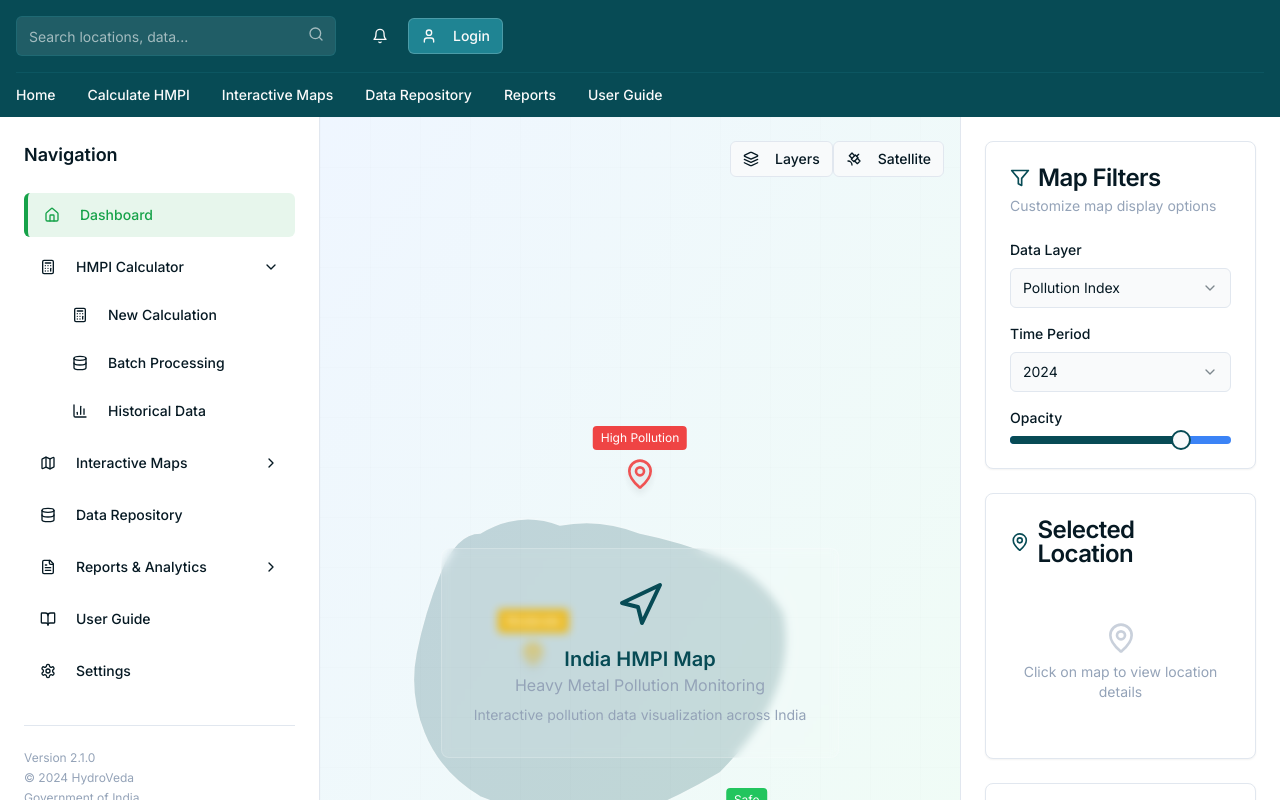
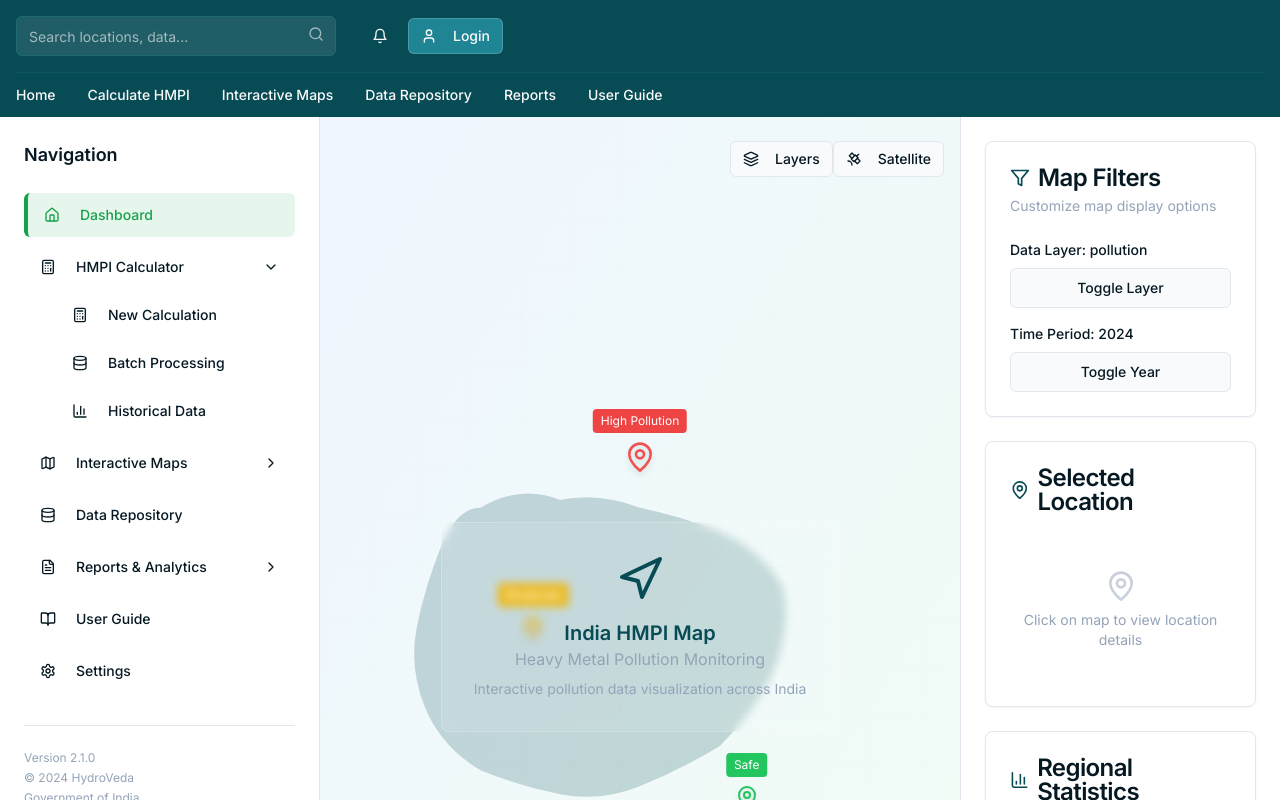
Before and after one commit to sarthak572/HMPI-frontend, a React (Vite) app: page /maps in a window 1280 px wide. Shown: the top 800 px of the page. Built offline with nearby package versions, Linux system fonts and the light colour scheme.

Commit message:
Fix: Resolve "render2 is not a function" error

```diff
--- a/src/pages/Maps.tsx
+++ b/src/pages/Maps.tsx
@@ -3,11 +3,10 @@ import { Map as MapIcon, Layers, Filter, BarChart3, MapPin, Satellite } from "lu
 import IndiaMap from "../components/maps/IndiaMap";
 import { Button } from "@/components/ui/button";
 import { Card, CardContent, CardDescription, CardHeader, CardTitle } from "@/components/ui/card";
-import { Select, SelectContent, SelectItem, SelectTrigger, SelectValue } from "@/components/ui/select";
-import { Slider } from "@/components/ui/slider";
 import Layout from "../components/layout/Layout";
 
 const Maps = () => {
+  console.log("Maps component rendering");
   const [selectedLayer, setSelectedLayer] = useState("pollution");
   const [timeRange, setTimeRange] = useState("2024");
 
@@ -59,7 +58,7 @@ const Maps = () => {
           </Card>
         </div>
 
-        {/* Right Panel */}
+        {/* Right Panel - Simplified without Select components for now */}
         <div className="w-80 border-l border-border bg-card">
           <div className="p-6 space-y-6">
             {/* Filters */}
@@ -75,38 +74,25 @@ const Maps = () => {
               </CardHeader>
               <CardContent className="space-y-4">
                 <div>
-                  <label className="text-sm font-medium mb-2 block">Data Layer</label>
-                  <Select value={selectedLayer} onValueChange={setSelectedLayer}>
-                    <SelectTrigger>
-                      <SelectValue />
-                    </SelectTrigger>
-                    <SelectContent>
-                      <SelectItem value="pollution">Pollution Index</SelectItem>
-                      <SelectItem value="arsenic">Arsenic Levels</SelectItem>
-                      <SelectItem value="lead">Lead Levels</SelectItem>
-                      <SelectItem value="mercury">Mercury Levels</SelectItem>
-                    </SelectContent>
-                  </Select>
+                  <label className="text-sm font-medium mb-2 block">Data Layer: {selectedLayer}</label>
+                  <Button
+                    variant="outline"
+                    onClick={() => setSelectedLayer(selectedLayer === "pollution" ? "arsenic" : "pollution")}
+                    className="w-full"
+                  >
+                    Toggle Layer
+                  </Button>
                 </div>
 
                 <div>
-                  <label className="text-sm font-medium mb-2 block">Time Period</label>
-                  <Select value={timeRange} onValueChange={setTimeRange}>
-                    <SelectTrigger>
-                      <SelectValue />
-                    </SelectTrigger>
-                    <SelectContent>
-                      <SelectItem value="2024">2024</SelectItem>
-                      <SelectItem value="2023">2023</SelectItem>
-                      <SelectItem value="2022">2022</SelectItem>
-                      <SelectItem value="all">All Time</SelectItem>
-                    </SelectContent>
-                  </Select>
-                </div>
-
-                <div>
-                  <label className="text-sm font-medium mb-2 block">Opacity</label>
-                  <Slider defaultValue={[80]} max={100} step={1} className="w-full" />
+                  <label className="text-sm font-medium mb-2 block">Time Period: {timeRange}</label>
+                  <Button
+                    variant="outline"
+                    onClick={() => setTimeRange(timeRange === "2024" ? "2023" : "2024")}
+                    className="w-full"
+                  >
+                    Toggle Year
+                  </Button>
                 </div>
               </CardContent>
             </Card>
```
